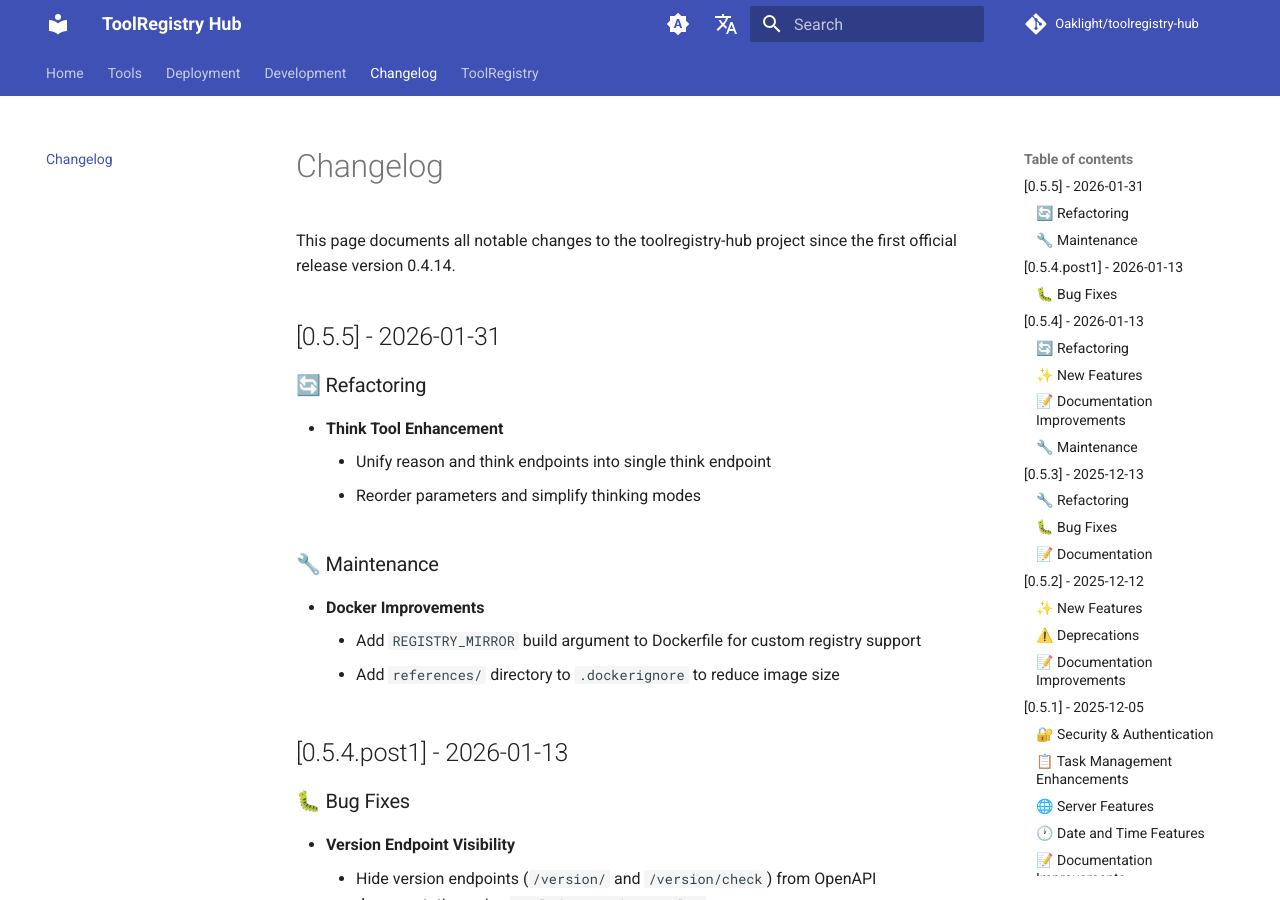
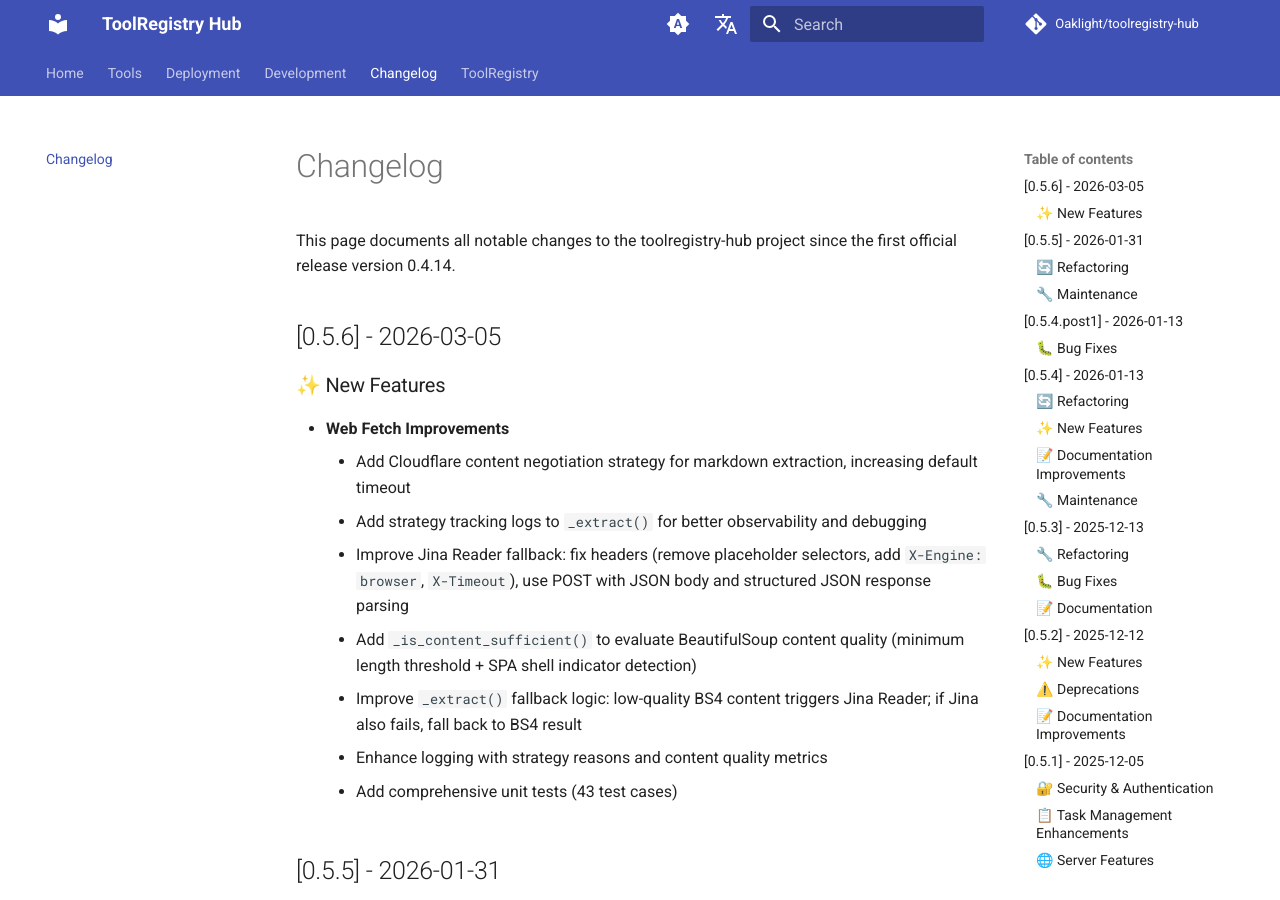
Before and after one commit to Oaklight/toolregistry-hub, an MkDocs documentation site: the page built from docs/changelog.md, in a window 1280 px wide and 900 px high. Built offline with MkDocs 1.6.1 and Material for MkDocs 9.7.7, drawn with Linux system fonts in a browser that asks for light colours; comment, search, counter and statistics services are not loaded.

Commit message:
docs: add v0.5.6 changelog entry

```diff
--- a/docs/changelog.md
+++ b/docs/changelog.md
@@ -9,6 +9,19 @@ author: Oaklight
 # Changelog
 
 This page documents all notable changes to the toolregistry-hub project since the first official release version 0.4.14.
+
+## [0.5.6] - 2026-03-05
+
+### ✨ New Features
+
+- **Web Fetch Improvements**
+	- Add Cloudflare content negotiation strategy for markdown extraction, increasing default timeout
+	- Add strategy tracking logs to `_extract()` for better observability and debugging
+	- Improve Jina Reader fallback: fix headers (remove placeholder selectors, add `X-Engine: browser`, `X-Timeout`), use POST with JSON body and structured JSON response parsing
+	- Add `_is_content_sufficient()` to evaluate BeautifulSoup content quality (minimum length threshold + SPA shell indicator detection)
+	- Improve `_extract()` fallback logic: low-quality BS4 content triggers Jina Reader; if Jina also fails, fall back to BS4 result
+	- Enhance logging with strategy reasons and content quality metrics
+	- Add comprehensive unit tests (43 test cases)
 
 ## [0.5.5] - 2026-01-31
 
```
